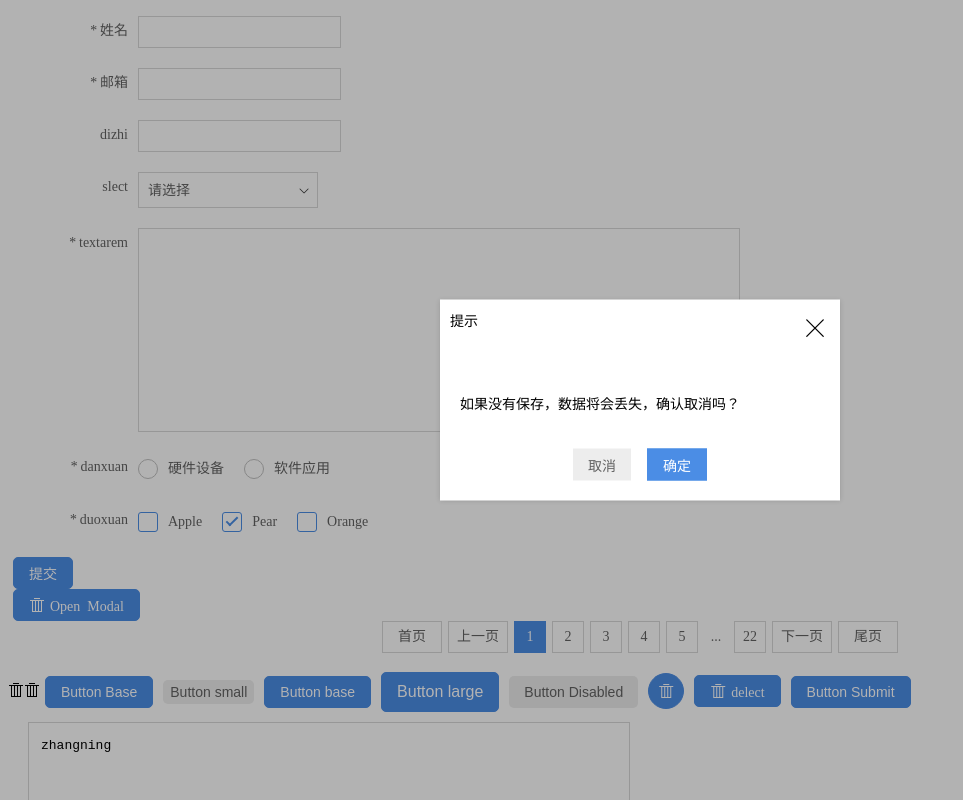
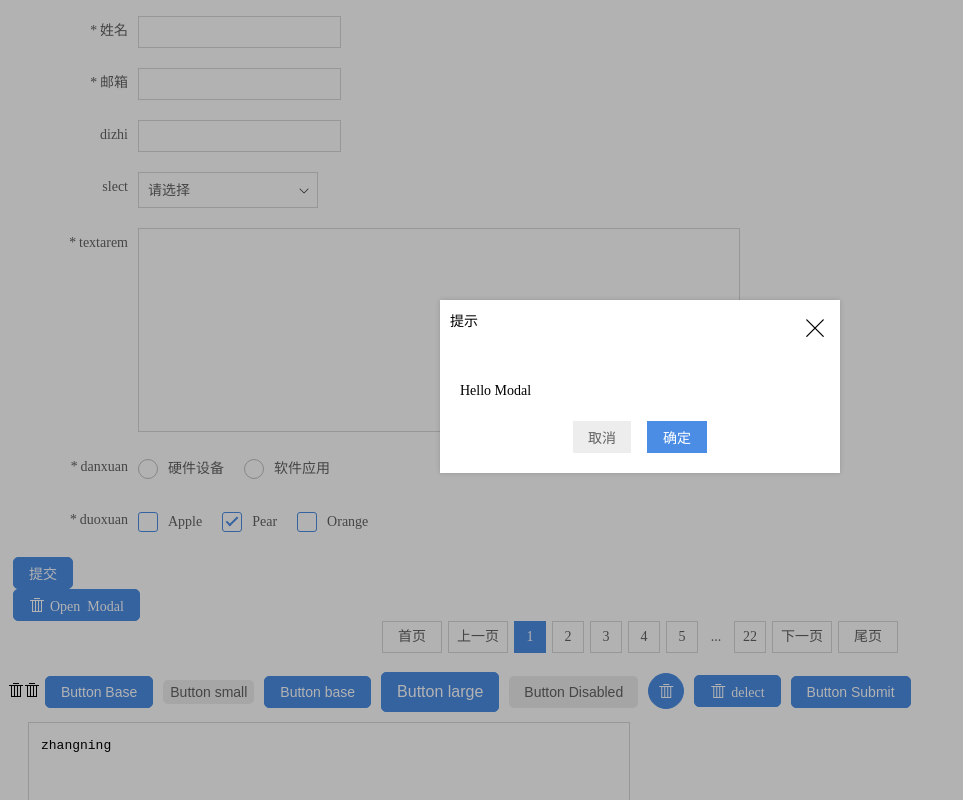
Before and after one commit to jd-smart-fe/react-stone, a React app: page / in a window 1280 px wide. Both pictures are taken after a click on the button "Open Modal". Shown: the top 800 px of the page, without its empty margins (0-963 px from the left). Built offline with nearby package versions, Linux system fonts and the light colour scheme.

Commit message:
feat: 添加新的调用Modal组件的方式，支持组件式调用与代码式调用

```diff
--- a/src/App.js
+++ b/src/App.js
@@ -8,7 +8,7 @@ import Input from './components/Input/Input.jsx';
 import CheckboxGroup from './components/CheckboxGroup/CheckboxGroup.jsx';
 import { Radio, RadioGroup } from './components/RadioGroup/RadioGroup.jsx';
 import Toast from './components/Toast/toast.jsx';
-import modal from './components/Modal/modal.jsx';
+import Modal from './components/Modal/modal.jsx';
 import Pagination from './components/Pagination/Pagination.jsx';
 import iconfonts from './components/Fonts/icofonts.css';
 import DragSort from './components/DragSort/DragSort.jsx';
@@ -108,7 +108,7 @@ class FieldForm extends React.Component {
   }
   render() {
     return (
-      <Form onSubmit={this.formSubmit} ref = { (instance) => { this.Form = instance; } }>
+      <Form onSubmit={this.formSubmit}>
         <FieldInput
           required
           name="name"
@@ -183,7 +183,8 @@ class App extends Component {
       checkedBox: [
         'Pear'
       ],
-      selectArr: []
+      selectArr: [],
+      isShowModal: false
     }
   }
   componentDidMount() {
@@ -308,7 +309,11 @@ class App extends Component {
               defaultValue={2}
               onChange={selectChange}/>
           </div>
-
+          <Modal
+            size='sm'
+            visible={this.state.isShowModal}>
+            Hello Modal
+          </Modal>
           <Textarea />
           <Textarea placeholder="未输入时的提示信息"/>
           <Textarea value="value"/>
@@ -325,7 +330,7 @@ class App extends Component {
             id="productType111"
             textname="hello硬件设备"
             defaultChecked={true}></Radio>
-          <RadioGroup selectedValue={this.state.productType} onChange={this.productTypeChange}>
+          <RadioGroup selectedvalue={this.state.productType} onChange={this.productTypeChange}>
             <Radio value={1} id="productType1" textname="硬件设备"></Radio>
             <Radio value={2} id="productType2" textname="软件应用"></Radio>
             <Radio value={3} id="productType3" textname="软件应用"></Radio>
@@ -364,12 +369,16 @@ class App extends Component {
     )
   }
   openModal = () => {
-    this.myModal = modal.open({
-      "size": 'sm',
-      "template": this.getContentComponent(),
-      "onCancel": this.closeModal,
-      "onOk": this.okModal
-    });
+    console.log(123)
+    this.setState({
+      isShowModal: true
+    })
+    // this.myModal = Modal.open({
+    //   "size": 'sm',
+    //   "template": this.getContentComponent(),
+    //   "onCancel": this.closeModal,
+    //   "onOk": this.okModal
+    // });
     // 该组件提供代码关闭弹框的手段，调用close方法即可！
     // setTimeout(() => {
     //   myModal.close()
@@ -381,14 +390,7 @@ class App extends Component {
   }
   getContentComponent = () => {
     return (
-      <div>
-        <div className="modal-header">
-            <span>提示</span>
-        </div>
-        <div className="modal-body">
-            <p>如果没有保存，数据将会丢失，确认取消吗？</p>
-        </div>
-    </div>
+      <p>如果没有保存，数据将会丢失，确认取消吗123？</p>
     )
   }
 }
--- a/src/components/Form/Field.jsx
+++ b/src/components/Form/Field.jsx
@@ -61,30 +61,40 @@ class Field extends Component {
     );
   };
   handleChange = (params, options = { merge: false }) => {
-    console.log(params);
+    console.log('handleChange');
     const { onChange, validateOnChange } = this.props;
     this.setValue(params[this.props.name], validateOnChange);
     if (onChange) {
       onChange(params);
     }
-    // const { onChange, validateOnChange } = this.props;
-    // const previousValue = this.getValue();
-    // const currentValue = options.merge
-    //   ? getCurrentValue(getValue(event), previousValue)
-    //   : getValue(event);
-    // const newValue = this.normalize(currentValue);
-    // let preventSetValue = false;
+  };
+  handleBlur = (event, options = { merge: false }) => {
+    console.log('handleBlur');
+    const { onBlur, asyncValidation, validateOnBlur } = this.props;
+    const previousValue = this.getValue();
+    const currentValue = options.merge
+      ? getCurrentValue(getValue(event), previousValue)
+      : getValue(event);
+    const newValue = this.normalize(currentValue);
+    let preventSetValue = false;
 
-    // // 在传入的onChange中可以按需阻止更新value值
-    // if (onChange) {
-    //   onChange(event, newValue, previousValue, () => (preventSetValue = true));
-    // }
+    if (onBlur) {
+      onBlur(event, newValue, previousValue, () => (preventSetValue = true));
+    }
 
-    // if (!preventSetValue) {
-    //   this.setValue(newValue, validateOnChange);
-    //   this.context.rsForm.onChangeFieldArray &&
-    //     this.context.rsForm.onChangeFieldArray(this._name, newValue);
-    // }
+    this.setState({
+      _active: false,
+    });
+
+    if (!preventSetValue) {
+      this.setValue(newValue, validateOnBlur);
+      if (asyncValidation) {
+        this.context.zentForm.asyncValidate(this, newValue).catch(error => {
+          // eslint-disable-next-line
+          console.log(error);
+        });
+      }
+    }
   };
   isValid = () => {
     return this.state._isValid;
@@ -108,6 +118,7 @@ class Field extends Component {
         this.wrappedComponent = ref;
       },
       onChange: this.handleChange,
+      onBlur: this.handleBlur,
       value: this.getValue(),
       isValid: this.isValid(),
       error: this.getErrorMessage(),
--- a/src/components/Input/Input.jsx
+++ b/src/components/Input/Input.jsx
@@ -2,6 +2,10 @@ import React, { Component } from 'react';
 import PropTypes from 'prop-types';
 import classNames from 'classnames';
 import './input.scss';
+
+const noop = () => {
+  console.log('noop');
+};
 
 class Input extends Component {
   constructor(props) {
@@ -59,6 +63,7 @@ class Input extends Component {
           className={ classInput }
           value={ value }
           onChange={ this.isInput }
+          onBlur={noop}
           placeholder={ placeholder } />
         {valid ? '' : (<div className="error-public"><i className="icon-error"></i><span>{errorMessage}</span></div>)}
         { addonAfter ?
--- a/src/components/Modal/modal.jsx
+++ b/src/components/Modal/modal.jsx
@@ -4,7 +4,7 @@ import classNames from 'classnames';
 import Button from '../Button/Button.jsx';
 import './modal.scss';
 
-class modal {
+class modal extends Component {
   static defaultOptions = {
     mask: true,
     closeable: true,
@@ -23,7 +23,16 @@ class modal {
     modalDialog.id = 'modal-dialog';
     let { template, ...attrOptions } = modalOptions;
     ReactDom.render(
-      <Modal {...attrOptions}>{template}</Modal>,
+      <Modal {...attrOptions}>
+        <div>
+          <div className="modal-header">
+              <span>提示</span>
+          </div>
+          <div className="modal-body">
+            {template}
+          </div>
+        </div>
+      </Modal>,
       modalDialog,
     );
     document.body.appendChild(modalDialog);
@@ -33,12 +42,48 @@ class modal {
     const modalDialog = document.getElementById('modal-dialog');
     document.body.removeChild(modalDialog);
   }
+  constructor(props) {
+    super(props);
+    this.state = {
+      visible: this.props.visible,
+    };
+  }
+  componentWillReceiveProps(nextProps) {
+    if (nextProps.visible !== this.state.visible) {
+      this.state = {
+        visible: nextProps.visible,
+      };
+    }
+  }
+  hiddenModal = () => {
+    this.setState({
+      visible: false,
+    });
+  }
+  render() {
+    const { children, ...rest } = this.props;
+    const modalOptions = Object.assign({}, modal.defaultOptions, rest);
+    return (this.state.visible ? (<Modal
+      hiddenModal={this.hiddenModal}
+      {...modalOptions}>
+      <div>
+        <div className="modal-header">
+            <span>提示</span>
+        </div>
+        <div className="modal-body">
+          {children}
+        </div>
+      </div>
+    </Modal>) : null);
+  }
 }
 
 class Modal extends Component {
   cancel = () => {
     if (typeof this.props.onCancel === 'function') {
       this.props.onCancel();
+    } else if (typeof this.props.hiddenModal === 'function') {
+      this.props.hiddenModal();
     } else {
       modal.close();
     }
@@ -46,6 +91,8 @@ class Modal extends Component {
   modalOK = () => {
     if (typeof this.props.onOk === 'function') {
       this.props.onOk();
+    } else if (typeof this.props.hiddenModal === 'function') {
+      this.props.hiddenModal();
     } else {
       modal.close();
     }
```
Also changed, not shown: src/docs/contribute.md (added, +78 -0 lines).
